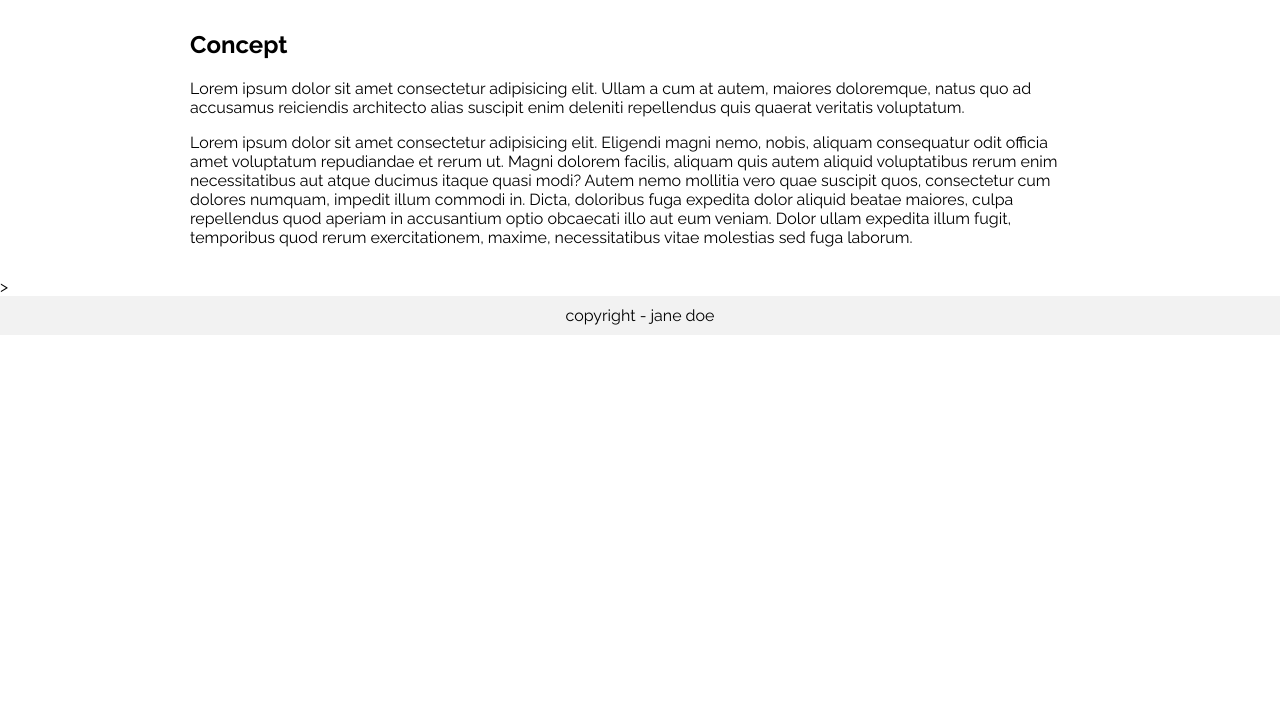
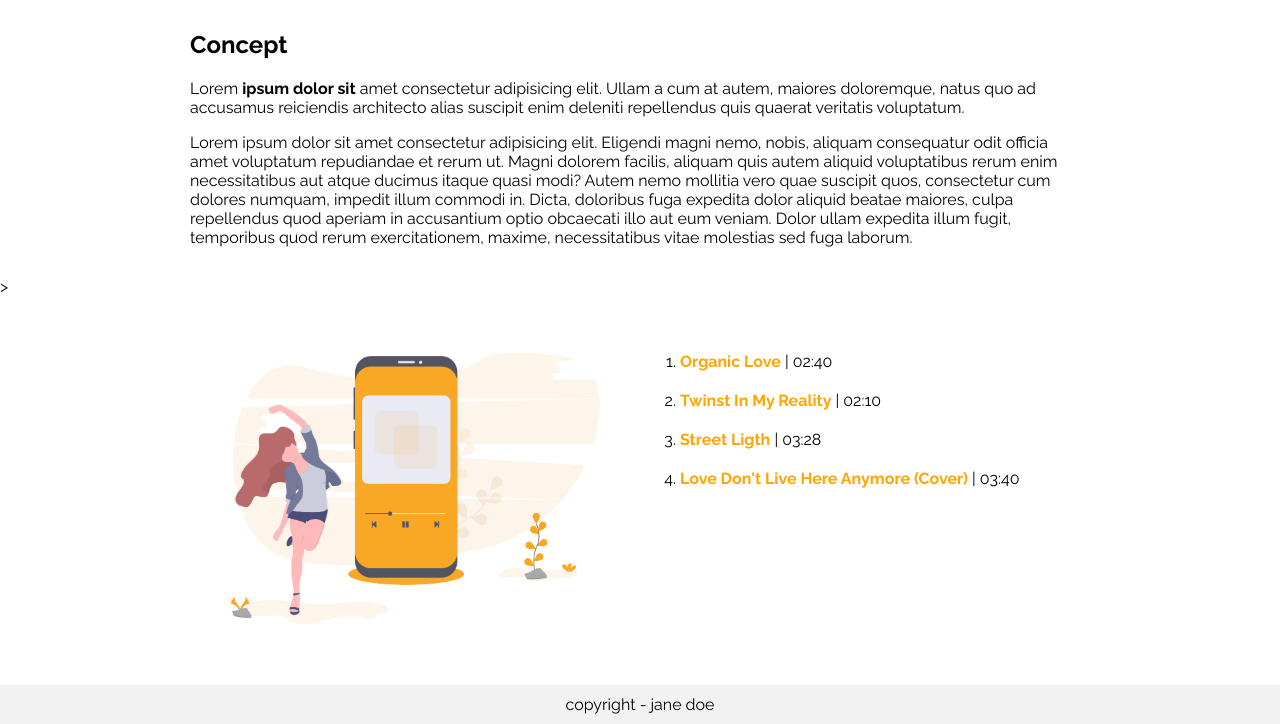
Before and after one commit to Edson-Menezes/ProjetoJoeDoe, a plain HTML site: page index.html in a window 1280 px wide. Shown: the part 723-1447 px from the top of the page. Before the commit the page ends 1058 px from the top, so only its background shows below. Drawn offline with Linux system fonts and the light colour scheme.

Commit message:
ProjeoJaneDoe

```diff
--- a/css/style.css
+++ b/css/style.css
@@ -69,7 +69,34 @@ main#about p cite {
 }
 /* home v2 */
 
-section#concept{
+section#concept,
+section#songs,
+main#contact{
   width: 900px;
   margin: 30px auto;
 }
+
+section#songs img {
+  width: 100%;
+}
+
+.duas-colunas{
+  overflow: hidden;
+}
+
+.duas-colunas > div {
+  width: 50%;
+  float: left;
+}
+
+section#songs ol li {
+  padding:  10px 0;
+}
+
+section#songs ol li strong{
+  color: orange;
+}
+section#form-mapa iframe{
+  width: 100%;
+  height: 400px;
+}
--- a/index.html
+++ b/index.html
@@ -27,10 +27,22 @@
     <section  id ="banner"> </section>
     <section id ="concept">
       <h2>Concept</h2>
-      <p>Lorem ipsum dolor sit amet consectetur adipisicing elit. Ullam a cum at autem, maiores doloremque, natus quo ad accusamus reiciendis architecto alias suscipit enim deleniti repellendus quis quaerat veritatis voluptatum.</p>
+      <p>Lorem <strong>ipsum dolor sit</strong> amet consectetur adipisicing elit. Ullam a cum at autem, maiores doloremque, natus quo ad accusamus reiciendis architecto alias suscipit enim deleniti repellendus quis quaerat veritatis voluptatum.</p>
       <p>Lorem ipsum dolor sit amet consectetur adipisicing elit. Eligendi magni nemo, nobis, aliquam consequatur odit officia amet voluptatum repudiandae et rerum ut. Magni dolorem facilis, aliquam quis autem aliquid voluptatibus rerum enim necessitatibus aut atque ducimus itaque quasi modi? Autem nemo mollitia vero quae suscipit quos, consectetur cum dolores numquam, impedit illum commodi in. Dicta, doloribus fuga expedita dolor aliquid beatae maiores, culpa repellendus quod aperiam in accusantium optio obcaecati illo aut eum veniam. Dolor ullam expedita illum fugit, temporibus quod rerum exercitationem, maxime, necessitatibus vitae molestias sed fuga laborum.</p>
     </section>>
-    <section id ="songs"></section>
+    <section id ="songs" class="duas-colunas">
+      <div>
+        <img src="img/ilustra.png" alt="ilustracao celular toccando musica">
+      </div>
+      <div>
+        <ol>
+          <li><strong>Organic Love</strong> | 02:40</li>
+          <li><strong>Twinst In My Reality</strong> | 02:10</li>
+          <li><strong>Street Ligth</strong> | 03:28</li>
+          <li><strong>Love Don't Live Here Anymore (Cover)</strong> | 03:40</li>
+        </ol>
+      </div>
+    </section>
   </main>
   <footer>
     <p>copyright - jane doe</p>
```
Also changed, not shown: contact.html (+32 -7 lines), img/ilustra.png (added).
